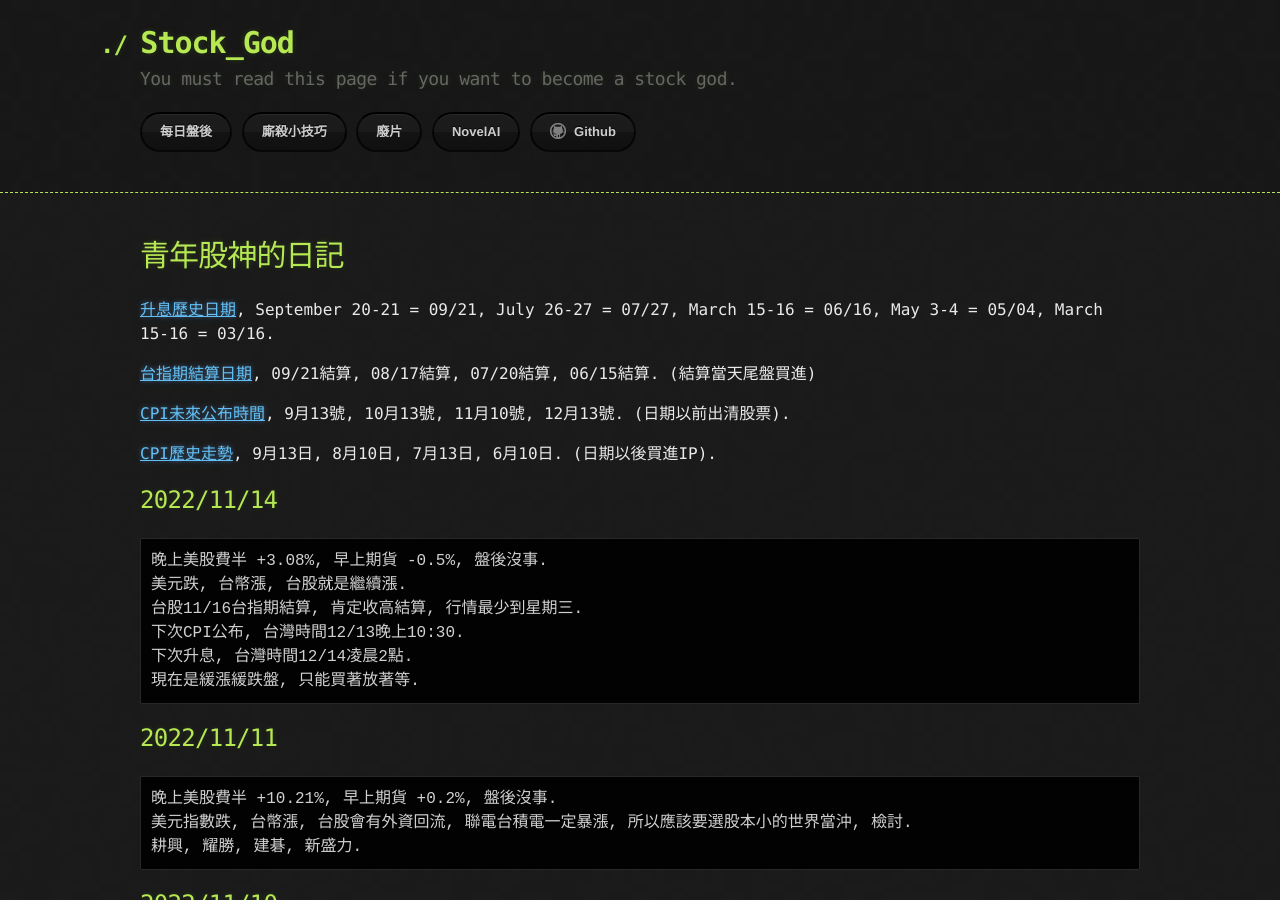
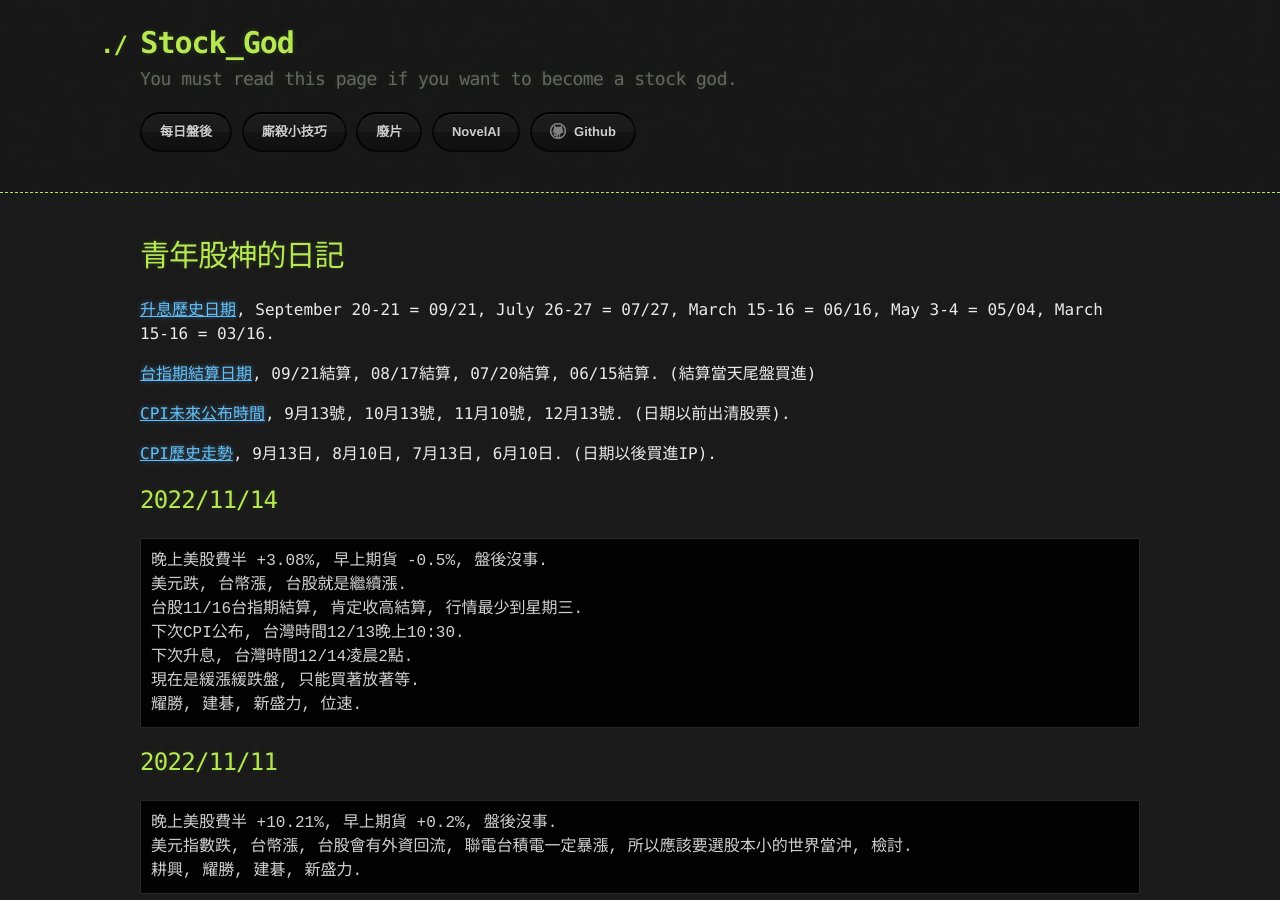
Before and after one commit to lepg5487/Stock_God, a Jekyll site: the page built from index.md, in a window 1280 px wide and 900 px high. Built offline with Jekyll 4.4.1, drawn with Linux system fonts in a browser that asks for light colours; our own code applies the rules of GitHub Pages for plain Markdown files.

Commit message:
Update index.md

````diff
--- a/index.md
+++ b/index.md
@@ -20,6 +20,7 @@ layout: testlayouts
 下次CPI公布, 台灣時間12/13晚上10:30.
 下次升息, 台灣時間12/14凌晨2點.
 現在是緩漲緩跌盤, 只能買著放著等.
+耀勝, 建碁, 新盛力, 位速.
 ```
 
 ## 2022/11/11
````
